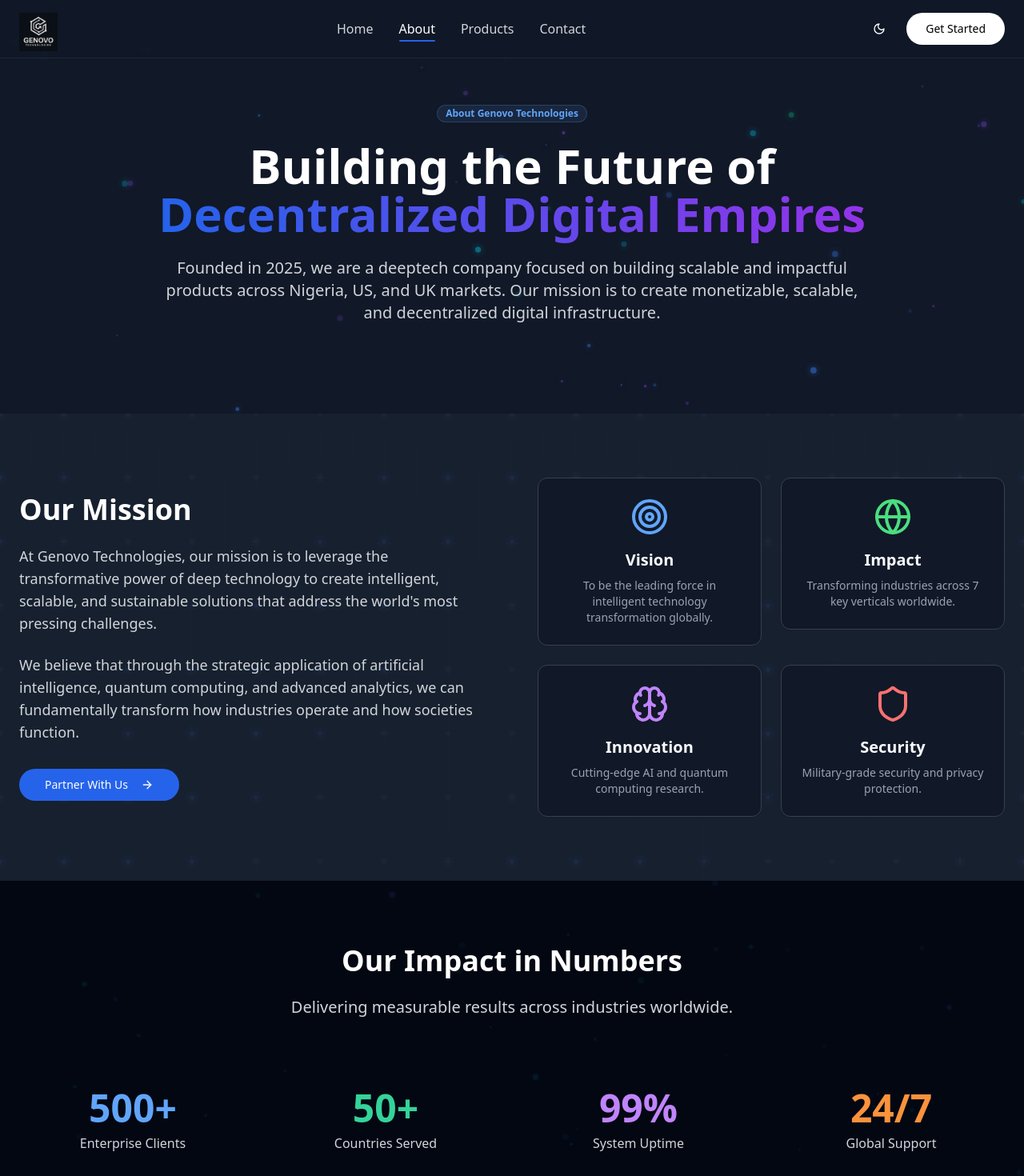
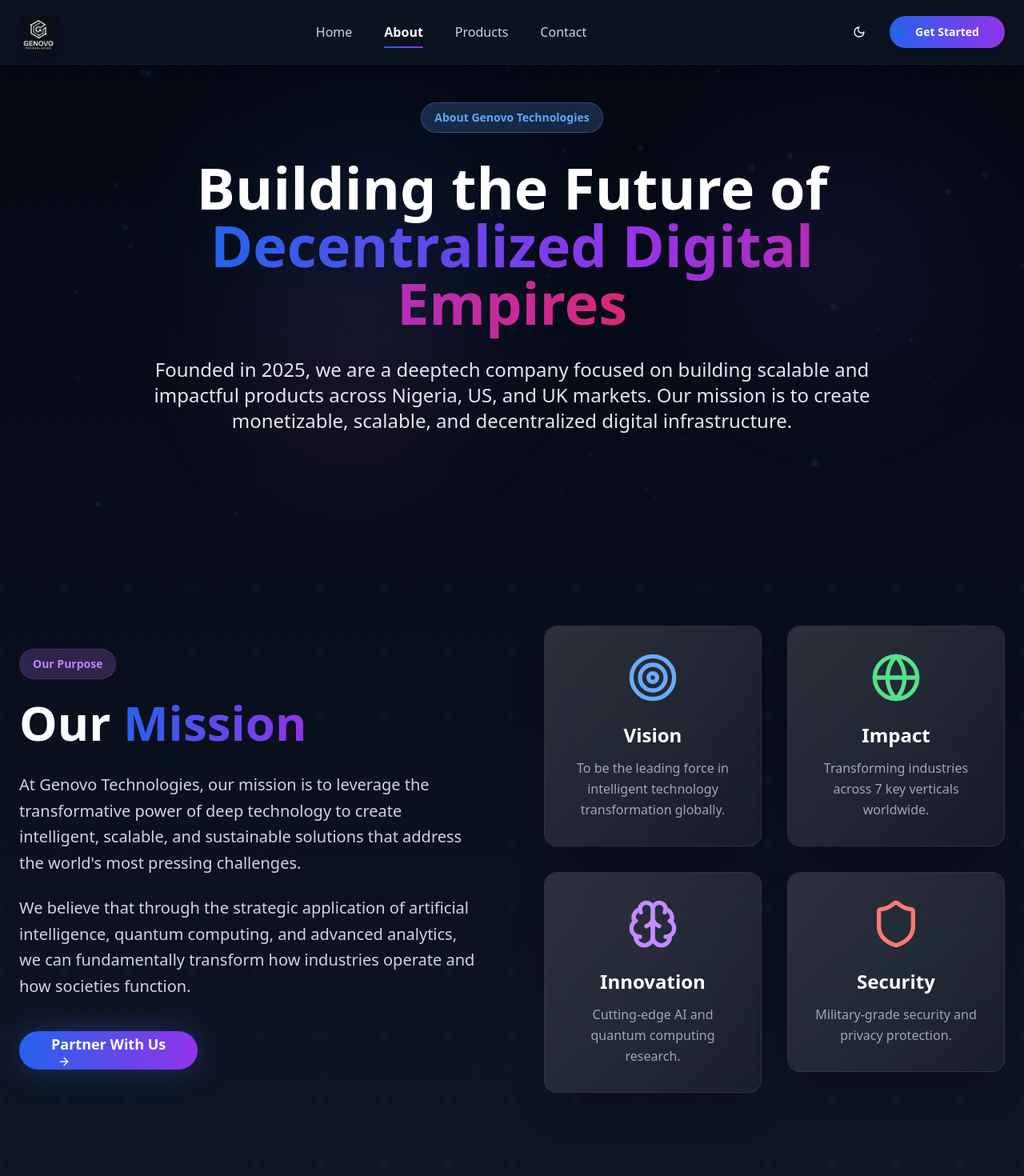
Before and after one commit to genovotechnologies/website, a Next.js app: page /about in a window 1280 px wide. Shown: the top 1470 px of the page at 80% size. Built offline with nearby package versions, Linux system fonts and the light colour scheme.

Commit message:
Enhance header and About page with premium design
Co-authored-by: tafolabi009 <96967534+tafolabi009@users.noreply.github.com>

```diff
--- a/app/about/page.tsx
+++ b/app/about/page.tsx
@@ -8,6 +8,9 @@ import { Footer } from "@/components/footer"
 import { SmoothScroll } from "@/components/smooth-scroll"
 import { FloatingParticles } from "@/components/3d/floating-particles"
 import { TechGrid } from "@/components/3d/tech-grid"
+import { GradientMesh } from "@/components/3d/gradient-mesh"
+import { GlassCard } from "@/components/ui/glass-card"
+import { MagneticButton } from "@/components/ui/magnetic-button"
 import Link from "next/link"
 import { ArrowRight, Users, Target, Award, Globe, Rocket, Brain, Shield } from "lucide-react"
 
@@ -18,29 +21,32 @@ import { CounterAnimation } from "@/components/animations/counter-animation"
 
 export default function AboutPage() {
   return (
-    <div className="min-h-screen bg-white dark:bg-gray-900 text-black dark:text-white">
+    <div className="min-h-screen bg-gradient-to-b from-gray-50 via-white to-gray-50 dark:from-gray-950 dark:via-gray-900 dark:to-gray-950 text-black dark:text-white">
       <SmoothScroll />
       <Header />
 
       {/* Hero Section */}
       <section className="pt-32 pb-20 px-6 relative overflow-hidden">
-        <div className="absolute inset-0">
+        <div className="absolute inset-0 opacity-60">
+          <GradientMesh />
+        </div>
+        <div className="absolute inset-0 opacity-30">
           <FloatingParticles />
         </div>
 
-        <div className="container mx-auto max-w-4xl text-center relative z-10">
+        <div className="container mx-auto max-w-5xl text-center relative z-10">
           <FadeIn>
-            <Badge className="mb-6 bg-blue-600/10 text-blue-600 dark:bg-blue-400/10 dark:text-blue-400 border-blue-600/20 dark:border-blue-400/20">
+            <Badge className="mb-8 bg-blue-600/20 text-blue-500 dark:bg-blue-400/20 dark:text-blue-400 border-blue-600/30 dark:border-blue-400/30 text-sm px-4 py-2">
               About Genovo Technologies
             </Badge>
-            <h1 className="text-5xl md:text-6xl font-bold mb-6">
+            <h1 className="text-5xl md:text-7xl font-bold mb-8 leading-tight">
               Building the Future of
               <br />
-              <span className="bg-gradient-to-r from-blue-600 to-purple-600 bg-clip-text text-transparent">
+              <span className="bg-gradient-to-r from-blue-600 via-purple-600 to-pink-600 bg-clip-text text-transparent">
                 Decentralized Digital Empires
               </span>
             </h1>
-            <p className="text-xl text-gray-600 dark:text-gray-300 mb-8">
+            <p className="text-xl md:text-2xl text-gray-700 dark:text-gray-200 mb-8 max-w-4xl mx-auto leading-relaxed">
               Founded in 2025, we are a deeptech company focused on building scalable and impactful products across Nigeria, US, and UK markets. Our mission is to create monetizable, scalable, and decentralized digital infrastructure.
             </p>
           </FadeIn>
@@ -48,81 +54,78 @@ export default function AboutPage() {
       </section>
 
       {/* Mission & Vision */}
-      <section className="py-20 px-6 bg-gray-50 dark:bg-gray-800/50 relative overflow-hidden">
-        <div className="absolute inset-0 opacity-30">
+      <section className="py-32 px-6 relative overflow-hidden">
+        <div className="absolute inset-0 opacity-20">
           <TechGrid />
         </div>
 
         <div className="container mx-auto max-w-7xl relative z-10">
-          <div className="grid lg:grid-cols-2 gap-16 items-center">
+          <div className="grid lg:grid-cols-2 gap-20 items-center">
             <SlideIn direction="left">
               <div>
-                <h2 className="text-4xl font-bold mb-6">Our Mission</h2>
-                <p className="text-lg text-gray-600 dark:text-gray-300 mb-6">
+                <Badge className="mb-6 bg-purple-600/20 text-purple-500 dark:bg-purple-400/20 dark:text-purple-400 border-purple-600/30 text-sm px-4 py-2">
+                  Our Purpose
+                </Badge>
+                <h2 className="text-5xl md:text-6xl font-bold mb-8 leading-tight">
+                  Our <span className="bg-gradient-to-r from-blue-600 to-purple-600 bg-clip-text text-transparent">Mission</span>
+                </h2>
+                <p className="text-xl text-gray-700 dark:text-gray-300 mb-6 leading-relaxed">
                   At Genovo Technologies, our mission is to leverage the transformative power of deep technology to
                   create intelligent, scalable, and sustainable solutions that address the world's most pressing
                   challenges.
                 </p>
-                <p className="text-lg text-gray-600 dark:text-gray-300 mb-8">
+                <p className="text-xl text-gray-700 dark:text-gray-300 mb-10 leading-relaxed">
                   We believe that through the strategic application of artificial intelligence, quantum computing, and
                   advanced analytics, we can fundamentally transform how industries operate and how societies function.
                 </p>
                 <Link href="/contact">
-                  <Button className="bg-blue-600 text-white hover:bg-blue-700 rounded-full px-8 group">
+                  <MagneticButton className="bg-gradient-to-r from-blue-600 to-purple-600 text-white hover:from-blue-700 hover:to-purple-700 rounded-full px-10 py-6 text-lg font-semibold shadow-glow group">
                     Partner With Us
-                    <ArrowRight className="ml-2 h-5 w-5 group-hover:translate-x-1 transition-transform" />
-                  </Button>
+                    <ArrowRight className="ml-2 h-6 w-6 group-hover:translate-x-2 transition-transform" />
+                  </MagneticButton>
                 </Link>
               </div>
             </SlideIn>
 
-            <StaggerContainer className="grid grid-cols-2 gap-6" staggerDelay={150}>
+            <StaggerContainer className="grid grid-cols-2 gap-8" staggerDelay={150}>
               <FadeIn>
-                <Card className="bg-white dark:bg-gray-900 border border-gray-200 dark:border-gray-700 hover:shadow-xl dark:hover:shadow-2xl transition-all duration-300 group">
-                  <CardContent className="p-6 text-center">
-                    <Target className="w-12 h-12 text-blue-600 dark:text-blue-400 mx-auto mb-4 group-hover:scale-110 transition-transform" />
-                    <h3 className="text-xl font-semibold mb-2">Vision</h3>
-                    <p className="text-gray-600 dark:text-gray-400 text-sm">
+                <GlassCard className="p-8 text-center group cursor-pointer">
+                  <Target className="w-16 h-16 text-blue-600 dark:text-blue-400 mx-auto mb-6 group-hover:scale-110 group-hover:rotate-12 transition-all duration-300" />
+                  <h3 className="text-2xl font-bold mb-3">Vision</h3>
+                  <p className="text-gray-600 dark:text-gray-400 leading-relaxed">
                     To be the leading force in intelligent technology transformation globally.
                   </p>
-                  </CardContent>
-                </Card>
+                </GlassCard>
               </FadeIn>
 
               <FadeIn>
-                <Card className="bg-white dark:bg-gray-900 border border-gray-200 dark:border-gray-700 hover:shadow-xl dark:hover:shadow-2xl transition-all duration-300 group">
-                  <CardContent className="p-6 text-center">
-                    <Globe className="w-12 h-12 text-green-600 dark:text-green-400 mx-auto mb-4 group-hover:scale-110 transition-transform" />
-                    <h3 className="text-xl font-semibold mb-2">Impact</h3>
-                    <p className="text-gray-600 dark:text-gray-400 text-sm">
+                <GlassCard className="p-8 text-center group cursor-pointer">
+                  <Globe className="w-16 h-16 text-green-600 dark:text-green-400 mx-auto mb-6 group-hover:scale-110 group-hover:rotate-12 transition-all duration-300" />
+                  <h3 className="text-2xl font-bold mb-3">Impact</h3>
+                  <p className="text-gray-600 dark:text-gray-400 leading-relaxed">
                     Transforming industries across 7 key verticals worldwide.
                   </p>
-                  </CardContent>
-                </Card>
+                </GlassCard>
               </FadeIn>
 
               <FadeIn>
-                <Card className="bg-white dark:bg-gray-900 border border-gray-200 dark:border-gray-700 hover:shadow-xl dark:hover:shadow-2xl transition-all duration-300 group">
-                  <CardContent className="p-6 text-center">
-                    <Brain className="w-12 h-12 text-purple-600 dark:text-purple-400 mx-auto mb-4 group-hover:scale-110 transition-transform" />
-                    <h3 className="text-xl font-semibold mb-2">Innovation</h3>
-                    <p className="text-gray-600 dark:text-gray-400 text-sm">
+                <GlassCard className="p-8 text-center group cursor-pointer">
+                  <Brain className="w-16 h-16 text-purple-600 dark:text-purple-400 mx-auto mb-6 group-hover:scale-110 group-hover:rotate-12 transition-all duration-300" />
+                  <h3 className="text-2xl font-bold mb-3">Innovation</h3>
+                  <p className="text-gray-600 dark:text-gray-400 leading-relaxed">
                     Cutting-edge AI and quantum computing research.
                   </p>
-                  </CardContent>
-                </Card>
+                </GlassCard>
               </FadeIn>
 
               <FadeIn>
-                <Card className="bg-white dark:bg-gray-900 border border-gray-200 dark:border-gray-700 hover:shadow-xl dark:hover:shadow-2xl transition-all duration-300 group">
-                  <CardContent className="p-6 text-center">
-                    <Shield className="w-12 h-12 text-red-600 dark:text-red-400 mx-auto mb-4 group-hover:scale-110 transition-transform" />
-                    <h3 className="text-xl font-semibold mb-2">Security</h3>
-                    <p className="text-gray-600 dark:text-gray-400 text-sm">
+                <GlassCard className="p-8 text-center group cursor-pointer">
+                  <Shield className="w-16 h-16 text-red-600 dark:text-red-400 mx-auto mb-6 group-hover:scale-110 group-hover:rotate-12 transition-all duration-300" />
+                  <h3 className="text-2xl font-bold mb-3">Security</h3>
+                  <p className="text-gray-600 dark:text-gray-400 leading-relaxed">
                     Military-grade security and privacy protection.
                   </p>
-                  </CardContent>
-                </Card>
+                </GlassCard>
               </FadeIn>
             </StaggerContainer>
           </div>
--- a/components/header.tsx
+++ b/components/header.tsx
@@ -21,35 +21,36 @@ export function Header() {
   ]
 
   return (
-    <header className="fixed top-0 w-full z-50 bg-white/80 dark:bg-gray-900/80 backdrop-blur-md border-b border-gray-200 dark:border-gray-800">
-      <div className="container mx-auto px-6 py-4 flex justify-between items-center">
+    <header className="fixed top-0 w-full z-50 backdrop-blur-xl bg-white/70 dark:bg-gray-900/70 border-b border-white/20 dark:border-gray-800/50 shadow-lg">
+      <div className="container mx-auto px-6 py-5 flex justify-between items-center">
         <Link href="/" className="text-black dark:text-white group">
-          <div className="group-hover:scale-105 transition-transform">
+          <div className="group-hover:scale-110 transition-all duration-300 drop-shadow-lg">
             <GenovoLogo size={40} variant="full" />
           </div>
         </Link>
 
-        <nav className="hidden lg:flex space-x-8">
+        <nav className="hidden lg:flex space-x-10">
           {navigation.map((item) => (
             <Link
               key={item.name}
               href={item.href}
               className={cn(
-                "text-gray-600 dark:text-gray-300 hover:text-black dark:hover:text-white transition-colors relative group",
-                pathname === item.href && "text-black dark:text-white font-medium",
+                "text-gray-700 dark:text-gray-300 hover:text-black dark:hover:text-white transition-all duration-300 relative group text-base font-medium",
+                pathname === item.href && "text-black dark:text-white font-semibold",
               )}
             >
               {item.name}
               {pathname === item.href && (
-                <div className="absolute -bottom-1 left-0 right-0 h-0.5 bg-blue-600 rounded-full"></div>
+                <div className="absolute -bottom-2 left-0 right-0 h-0.5 bg-gradient-to-r from-blue-600 to-purple-600 rounded-full shadow-glow"></div>
               )}
+              <div className="absolute -bottom-2 left-0 right-0 h-0.5 bg-gradient-to-r from-blue-600 to-purple-600 rounded-full scale-x-0 group-hover:scale-x-100 transition-transform duration-300 origin-left"></div>
             </Link>
           ))}
         </nav>
 
-        <div className="hidden lg:flex items-center space-x-4">
+        <div className="hidden lg:flex items-center space-x-5">
           <ThemeToggle />
-          <Button className="bg-black dark:bg-white text-white dark:text-black hover:bg-gray-800 dark:hover:bg-gray-200 rounded-full px-6">
+          <Button className="bg-gradient-to-r from-blue-600 to-purple-600 text-white hover:from-blue-700 hover:to-purple-700 rounded-full px-8 py-3 font-semibold shadow-lg hover:shadow-glow transition-all duration-300 hover:scale-105">
             Get Started
           </Button>
         </div>
```
Lines whose indentation alone changed are shown as unchanged.
